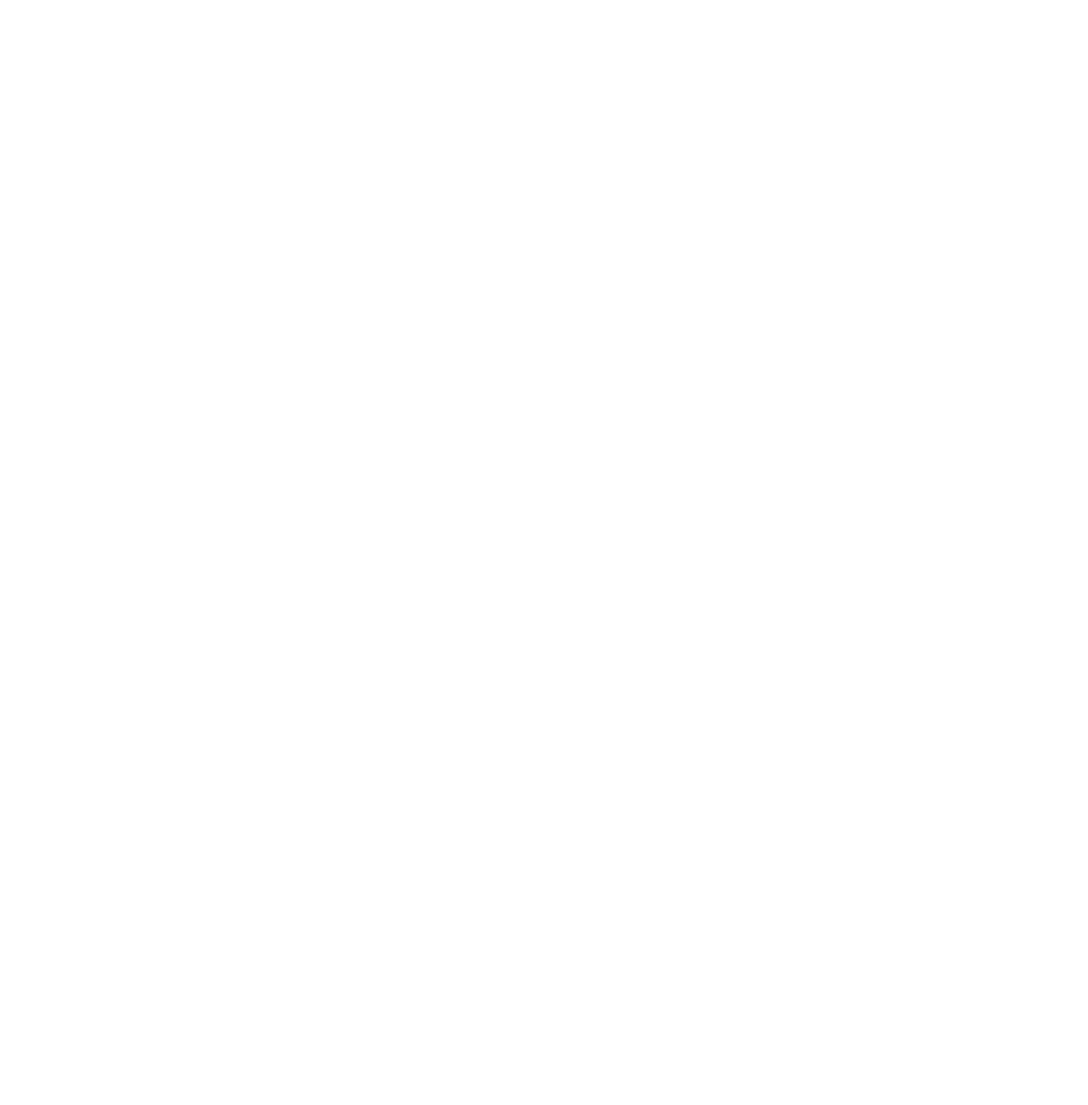
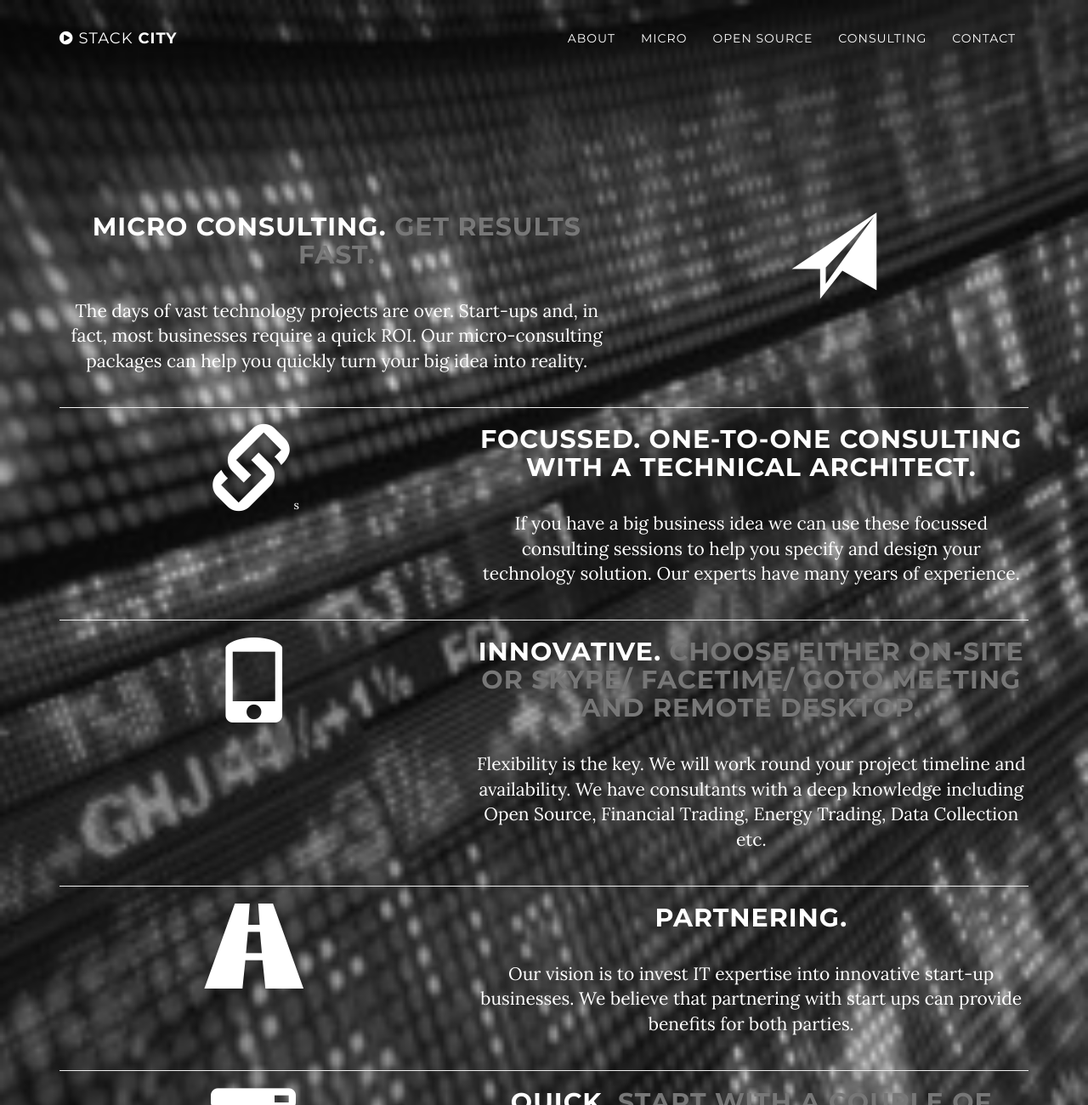
Before and after one commit to AshYoxConsulting/marketingSiteSingle, a plain HTML site: page micro.html in a window 1280 px wide. Shown: the top 1300 px of the page at 85% size. Before the commit the page ends 800 px from the top, so only its background shows below. Drawn offline with Linux system fonts and the light colour scheme.

Commit message:
some new files

```diff
--- a/css/grayscale.css
+++ b/css/grayscale.css
@@ -167,7 +167,26 @@ a:focus {
 .intro .intro-body .intro-text {
     font-size: 18px;
 }
-
+.micro-full {
+    display: table;
+    width: 100%;
+    height: auto;
+    padding: 100px 0;
+    text-align: center;
+    color: #fff;
+    background: url(../img/trading.jpg) no-repeat center center scroll;
+    background-color: #151515;
+    -webkit-background-size: cover;
+    -moz-background-size: cover;
+    background-size: cover;
+    -o-background-size: cover;
+}
+.glyphicon {
+    font-size: 50px;
+}
+.large-icon {
+    font-size: 100px;
+}
 @media(min-width:768px) {
     .intro {
         height: 100%;
--- a/header.html
+++ b/header.html
@@ -10,7 +10,7 @@
             <button type="button" class="navbar-toggle" data-toggle="collapse" data-target=".navbar-main-collapse">
                 <i class="fa fa-bars"></i>
             </button>
-            <a class="navbar-brand page-scroll" href="#page-top">
+            <a class="navbar-brand page-scroll" href="index.html#page-top">
                 <i class="fa fa-play-circle"></i>  <span class="light">Stack</span> City
             </a>
         </div>
@@ -20,22 +20,22 @@
             <ul class="nav navbar-nav">
                 <!-- Hidden li included to remove active class from about link when scrolled up past about section -->
                 <li class="hidden">
-                    <a href="#page-top"></a>
+                    <a href="index.html#page-top"></a>
                 </li>
                 <li>
-                    <a class="page-scroll" href="#about">About</a>
+                    <a class="page-scroll" href="index.html#about">About</a>
                 </li>
                 <li>
-                    <a class="page-scroll" href="#micro">Micro</a>
+                    <a class="page-scroll" href="index.html#micro">Micro</a>
                 </li>
                 <li>
-                    <a class="page-scroll" href="#opensource">Open Source</a>
+                    <a class="page-scroll" href="index.html#opensource">Open Source</a>
                 </li>
                 <li>
-                    <a class="page-scroll" href="#consulting">Consulting</a>
+                    <a class="page-scroll" href="index.html#consulting">Consulting</a>
                 </li>
                 <li>
-                    <a class="page-scroll" href="#contact">Contact</a>
+                    <a class="page-scroll" href="index.html#contact">Contact</a>
                 </li>
             </ul>
         </div>
--- a/micro.html
+++ b/micro.html
@@ -0,0 +1,107 @@
+<!DOCTYPE html>
+<html lang="en">
+<head>
+
+    <meta charset="utf-8">
+    <meta http-equiv="X-UA-Compatible" content="IE=edge">
+    <meta name="viewport" content="width=device-width, initial-scale=1">
+    <meta name="description" content="">
+    <meta name="author" content="">
+
+    <title>Stack City</title>
+
+    <!-- Bootstrap Core CSS -->
+    <link href="css/bootstrap.min.css" rel="stylesheet">
+
+    <!-- Custom CSS -->
+    <link href="css/grayscale.css" rel="stylesheet">
+
+    <!-- Custom Fonts -->
+    <link href="font-awesome/css/font-awesome.min.css" rel="stylesheet" type="text/css">
+    <link href="http://fonts.googleapis.com/css?family=Lora:400,700,400italic,700italic" rel="stylesheet" type="text/css">
+    <link href="http://fonts.googleapis.com/css?family=Montserrat:400,700" rel="stylesheet" type="text/css">
+    <script src="js/jquery.js"></script>
+
+    <script>
+      $(function(){
+        $("#header").load("header.html");
+      });
+    </script>
+    <!-- <link href="css/styles.css" rel="stylesheet"> -->
+  </head>
+  <body>
+    <div id="header" class="row"></div>
+    <section id="micro" class="content-section text-center micro-full">
+        <div class="container marketing">
+
+          <div class="row featurette">
+            <div class="col-md-7">
+              <h2 class="featurette-heading">Micro Consulting. <span class="text-muted">Get results fast.</span></h2>
+              <p class="lead">The days of vast technology projects are over. Start-ups and, in fact, most businesses require a quick ROI. Our micro-consulting packages can help you quickly turn your big idea into reality. </p>
+            </div>
+            <div class="col-md-5">
+              <span class="glyphicon glyphicon-send large-icon" aria-hidden="true"></span>
+            </div>
+          </div>
+          <hr class="featurette-divider">
+
+    	   <div class="row featurette">
+            <div class="col-md-7 col-md-push-5">
+              <h2 class="featurette-heading">Focussed.<span class="text"> One-to-one consulting with a technical architect.</span></h2>
+              <p class="lead"> If you have a big business idea we can use these focussed consulting sessions to help you specify and design your technology solution.  Our experts have many years of experience. </p>
+            </div>
+            <div class="col-md-5 col-md-pull-7">
+              <span class="glyphicon glyphicon-link large-icon" aria-hidden="true"></span>s
+            </div>
+          </div>
+
+          <hr class="featurette-divider">
+
+          <div class="row featurette">
+            <div class="col-md-7 col-md-push-5">
+              <h2 class="featurette-heading">Innovative. <span class="text-muted"> Choose either on-site or Skype/ FaceTime/ Goto Meeting and remote desktop.</span></h2>
+              <p class="lead">Flexibility is the key. We will work round your project timeline and availability. We have consultants with a deep knowledge including Open Source, Financial Trading, Energy Trading, Data Collection etc. </p>
+            </div>
+            <div class="col-md-5 col-md-pull-7">
+              <span class="glyphicon glyphicon-phone large-icon" aria-hidden="true"></span>
+            </div>
+          </div>
+          <hr class="featurette-divider">
+
+          <div class="row featurette">
+            <div class="col-md-7 col-md-push-5">
+              <h2 class="featurette-heading">Partnering.<span class="text-muted"></span></h2>
+              <p class="lead">Our vision is to invest IT expertise into innovative start-up businesses. We believe that partnering with start ups can provide benefits for both parties. </p>
+            </div>
+            <div class="col-md-5 col-md-pull-7">
+              <span class="glyphicon glyphicon-road large-icon" aria-hidden="true"></span>
+            </div>
+          </div>
+          <hr class="featurette-divider">
+
+          <div class="row featurette">
+            <div class="col-md-7 col-md-push-5">
+              <h2 class="featurette-heading">Quick.<span class="text-muted"> Start with a couple of hours consulting.</span></h2>
+              <p class="lead">2 hour technical consultancy session starts form as little as £175 + VAT.</p>
+            </div>
+            <div class="col-md-5 col-md-pull-7">
+              <span class="glyphicon glyphicon-tasks large-icon" aria-hidden="true"></span>
+            </div>
+          </div>
+          <hr class="featurette-divider">
+        </section>
+    </div>
+    <!-- jQuery -->
+
+    <!-- Bootstrap Core JavaScript -->
+    <script src="js/bootstrap.min.js"></script>
+
+    <!-- Plugin JavaScript -->
+    <script src="js/jquery.easing.min.js"></script>
+
+
+    <!-- Custom Theme JavaScript -->
+    <script src="js/grayscale.js"></script>
+  </body>
+
+</html>
```
Also changed, not shown: index.html (+3 -3 lines).
